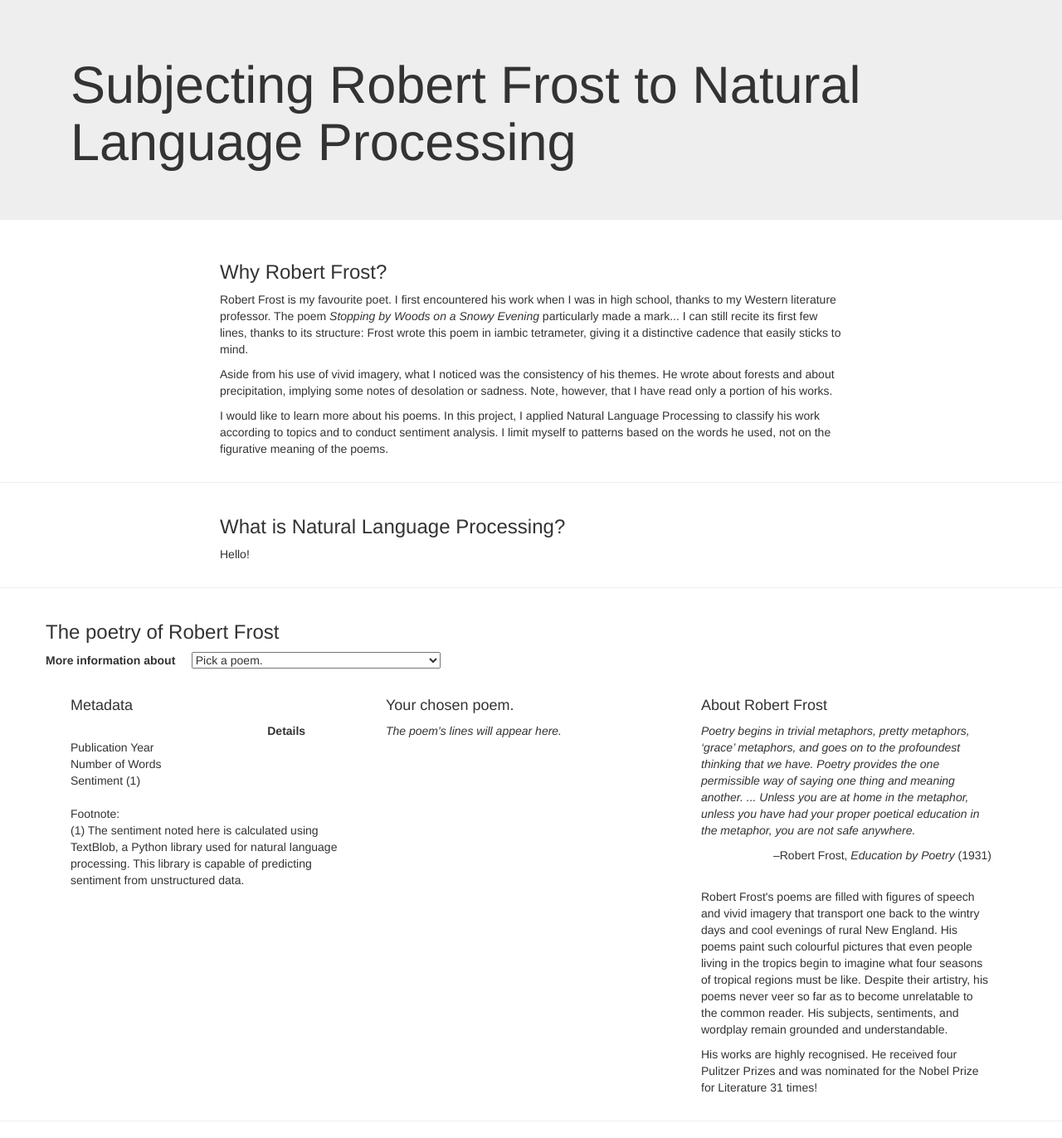
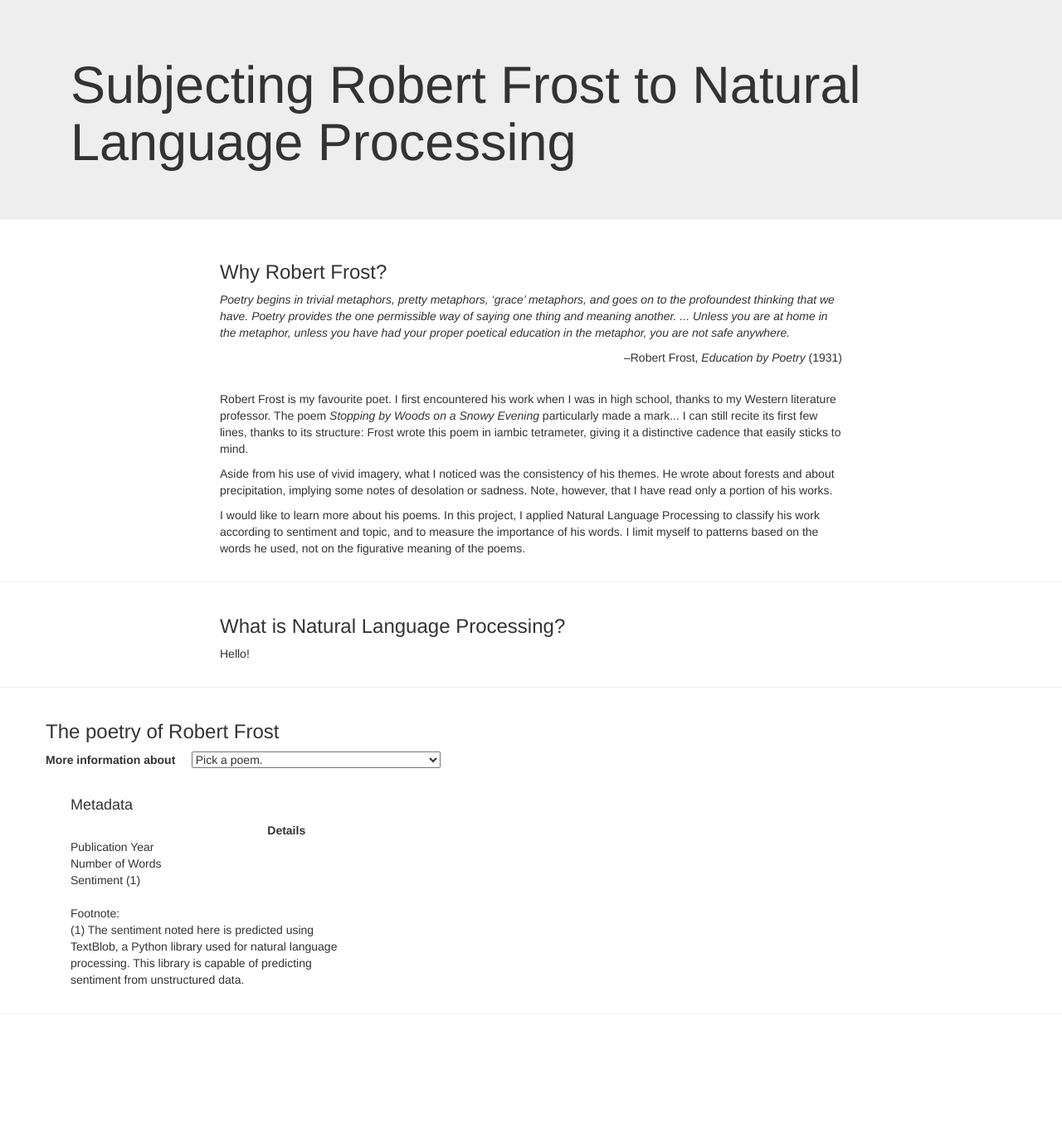
Before and after one commit to rochiecuevas/poetry, a Flask app: page / in a window 1280 px wide. Shown: the whole page at 83% size. After the commit the page ends 1222 px from the top, so only its background shows below. Run offline with Flask 2, Linux system fonts and the light colour scheme; data comes from the database, SQL or seed files in the repository; some libraries are stand-ins or nearby versions.

Commit message:
added plotly; edited text

```diff
--- a/templates/index.html
+++ b/templates/index.html
@@ -10,6 +10,7 @@
 
   <!-- JavaScript script (d3.js and plotly.js) -->
   <script src="https://cdnjs.cloudflare.com/ajax/libs/d3/5.5.0/d3.min.js"></script>
+  <script src="https://cdn.plot.ly/plotly-latest.min.js"></script>
 
   <title>Robert Frost Poetry</title>
 
@@ -31,9 +32,12 @@
       <div class = "col-md-2"></div>
       <div class = "col-md-8">
           <h3>Why Robert Frost?</h3>
+          <p><i>Poetry begins in trivial metaphors, pretty metaphors, ‘grace’ metaphors, and goes on to the profoundest thinking that we have. Poetry provides the one permissible way of saying one thing and meaning another. ... Unless you are at home in the metaphor, unless you have had your proper poetical education in the metaphor, you are not safe anywhere.</i></p>
+          <p align = "right">–Robert Frost, <i>Education by Poetry</i> (1931)</p>
+          <br>
           <p>Robert Frost is my favourite poet. I first encountered his work when I was in high school, thanks to my Western literature professor. The poem <i>Stopping by Woods on a Snowy Evening</i> particularly made a mark... I can still recite its first few lines, thanks to its structure: Frost wrote this poem in iambic tetrameter, giving it a distinctive cadence that easily sticks to mind.</p>
           <p>Aside from his use of vivid imagery, what I noticed was the consistency of his themes. He wrote about forests and about precipitation, implying some notes of desolation or sadness. Note, however, that I have read only a portion of his works. </p>
-          <p>I would like to learn more about his poems. In this project, I applied Natural Language Processing to classify his work according to topics and to conduct sentiment analysis. I limit myself to patterns based on the words he used, not on the figurative meaning of the poems.</p>
+          <p>I would like to learn more about his poems. In this project, I applied Natural Language Processing to classify his work according to sentiment and topic, and to measure the importance of his words. I limit myself to patterns based on the words he used, not on the figurative meaning of the poems.</p>
       </div>
     </div>
   </div>
@@ -92,7 +96,7 @@
                 <p class = "footnotes">
                   <span class = "footnotesTitle">Footnote:</span>
                   <br>
-                  (1) The sentiment noted here is calculated using TextBlob, a Python library used for natural language processing. This library is capable of predicting sentiment from unstructured data.
+                  (1) The sentiment noted here is predicted using TextBlob, a Python library used for natural language processing. This library is capable of predicting sentiment from unstructured data.
                 </p>
               </td>
             </tr>
@@ -101,25 +105,18 @@
 
       </div>
       <div class = "col-md-4">
-        <h4 id = "title">Your chosen poem.</h4>
+        <h4 id = "title"></h4>
         <div class = "poem_text">
-          <p id = "lines"><i>The poem's lines will appear here.</i></p>
+          <p id = "lines"><i></i></p>
         </div>
       </div>
+
+      <!-- Important Words -->
       <div class = "col-md-4">
-        <h4>About Robert Frost</h4>
-        <p><i>Poetry begins in trivial metaphors, pretty metaphors, ‘grace’ metaphors, and goes on to the profoundest thinking that we have. Poetry provides the one permissible way of saying one thing and meaning another. ... Unless you are at home in the metaphor, unless you have had your proper poetical education in the metaphor, you are not safe anywhere.</i></p>
-        <p align = "right">–Robert Frost, <i>Education by Poetry</i> (1931)</p>
-        <br>
-        <p>Robert Frost's poems are filled with figures of speech and vivid imagery that transport one back to the wintry days and cool evenings of rural New England. His poems paint such colourful pictures that even people living in the tropics begin to imagine what four seasons of tropical regions must be like. Despite their artistry, his poems never veer so far as to become unrelatable to the common reader. His subjects, sentiments, and wordplay remain grounded and understandable.</p>
-        <p>His works are highly recognised. He received four Pulitzer Prizes and was nominated for the Nobel Prize for Literature 31 times!</p>
+        <div id = "bar"></div>
       </div>
     </div>
   </div>
-  <!-- Important Words -->
-  <section>
-
-  </section>
 
     <!-- Topic Modelling -->
 
```
Lines whose indentation alone changed are shown as unchanged.
